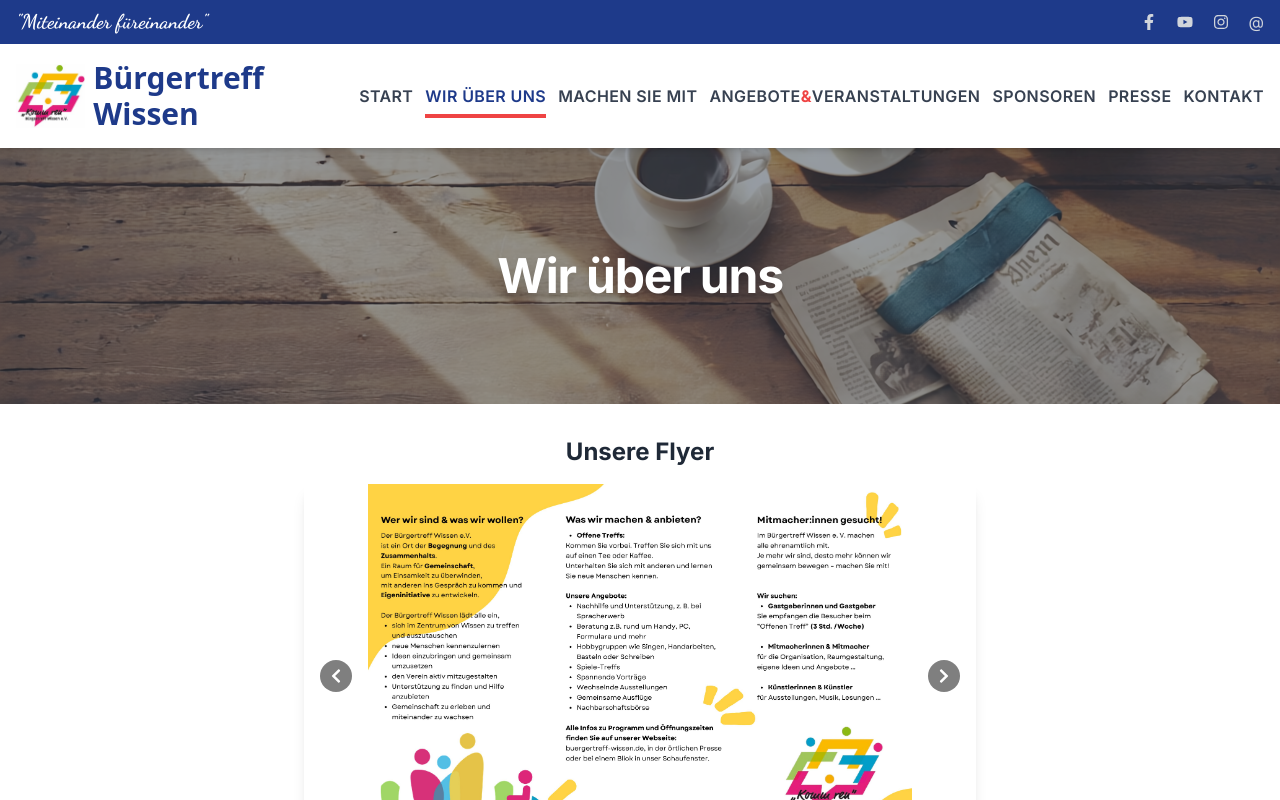
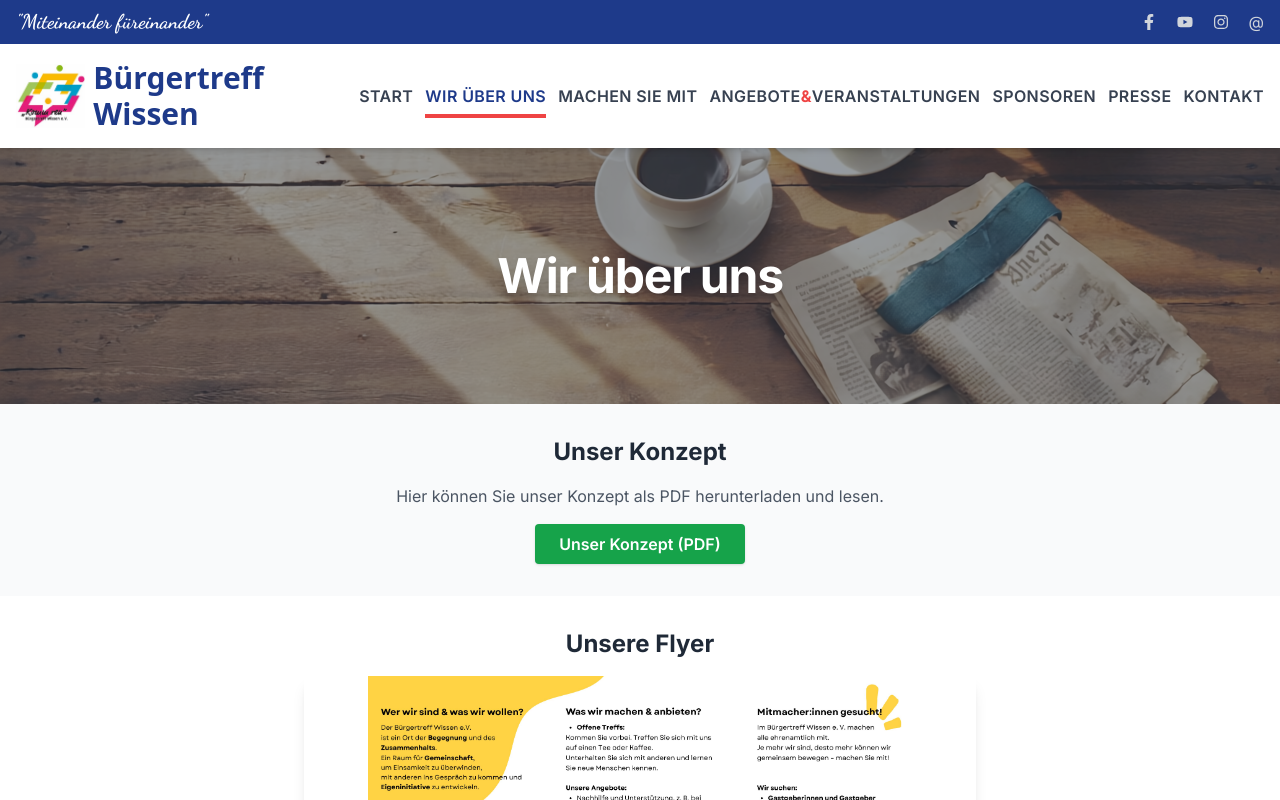
Before and after one commit to trgycln/buergertreff-react-sitesi, a React (Create React App) app: page /wir-uber-uns in a window 1280 px wide. Shown: the top 800 px of the page. Built offline with nearby package versions, Linux system fonts and the light colour scheme; no server answers; the database is empty; a web font is replaced by a local one.

Commit message:
Unsserkonzept eklendi

```diff
--- a/src/pages/WirUberUns.js
+++ b/src/pages/WirUberUns.js
@@ -41,6 +41,22 @@ const WirUberUns = () => {
                 title="Wir über uns"
                 imageUrl={aboutBannerImage}
             />
+            {/* Unser Konzept PDF Link */}
+            <section className="bg-gray-50 py-8">
+                <div className="container mx-auto px-6 text-center">
+                    <h2 className="text-2xl font-bold text-gray-800 mb-4">Unser Konzept</h2>
+                    <p className="text-gray-600 mb-4">Hier können Sie unser Konzept als PDF herunterladen und lesen.</p>
+                    <a
+                        href="/unserKonzept.pdf"
+                        target="_blank"
+                        rel="noopener noreferrer"
+                        className="inline-block px-6 py-2 bg-green-600 text-white rounded shadow hover:bg-green-700 transition-colors font-semibold"
+                    >
+                        Unser Konzept (PDF)
+                    </a>
+                </div>
+            </section>
+
             {/* Flyer Slider ve Download Butonu */}
             <section className="bg-white py-8">
                 <div className="container mx-auto px-6 text-center">
```
Also changed, not shown: 1 other file (tests, documents, lock files or other folders).
